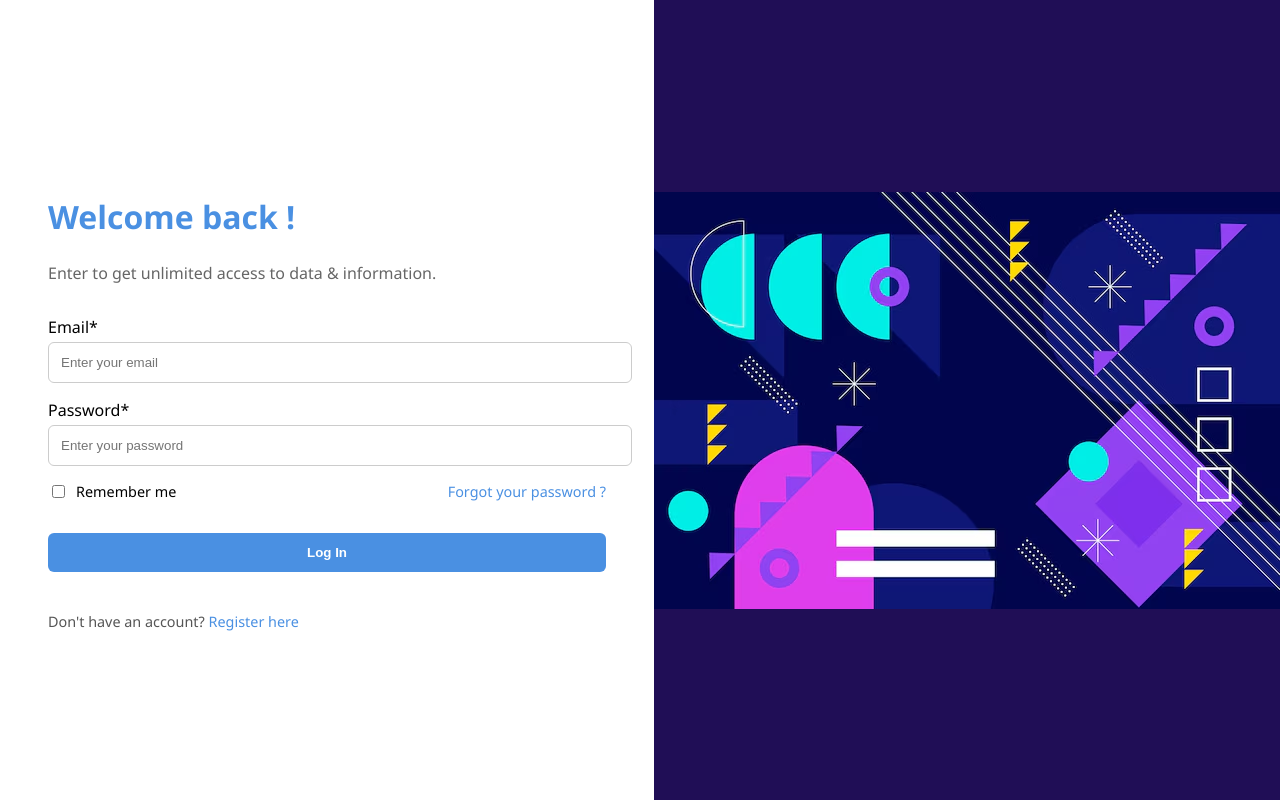
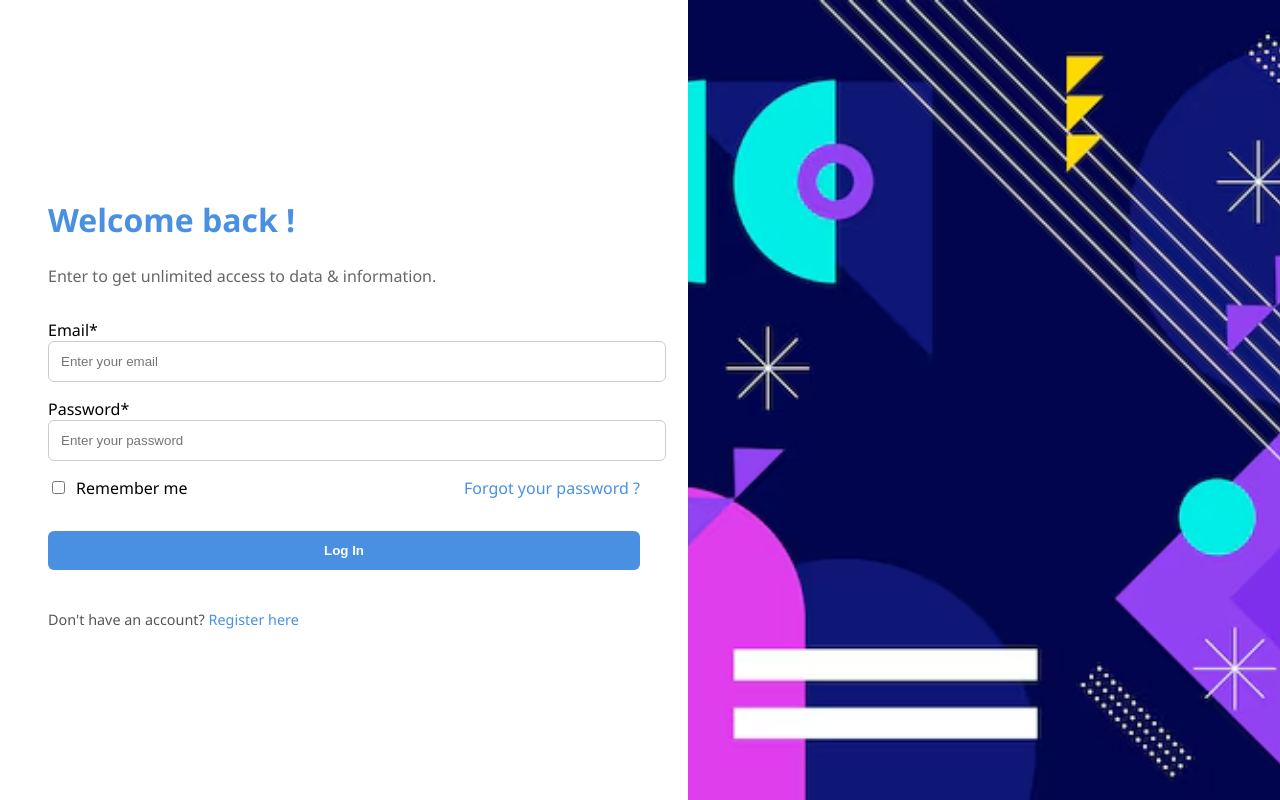
Before and after one commit to KunalCarpenter/LoginPage, a React (Vite) app in the folder loginpage/: page / in a window 1280 px wide. Built offline with nearby package versions, Linux system fonts and the light colour scheme.

Commit message:
final commit

```diff
--- a/loginpage/src/components/Login/Login.module.scss
+++ b/loginpage/src/components/Login/Login.module.scss
@@ -1,4 +1,4 @@
-// @import '@/styles/variables';
+//@import '@/styles/variables';
 
 .wrapper {
   display: flex;
@@ -12,38 +12,38 @@
 
 .leftPanel {
   flex: 1;
-  padding: 3rem;
+  padding:  3rem;
+  background-color: #fff;
   display: flex;
   flex-direction: column;
   justify-content: center;
-  background-color: #fff;
-
-  image {
-    width: 100%;
-    height: 100vh;
-    object-fit: cover;
-  }
 }
 
 .rightPanel {
-
   flex: 1;
   background-color: #200e56;
   display: flex;
+  align-items: center;
   justify-content: center;
-  align-items: center;
+}
+
+.image {
+  width: 100%;
+  height: 100vh;
+  object-fit: cover;
 }
 
 .title {
   font-size: 2rem;
   font-weight: 600;
+  color: var(--primary);
   margin-bottom: 0.5rem;
-  color: var(--primary);
 }
 
 .subtitle {
+  color: #666;
   margin-bottom: 2rem;
-  color: #666;
+
 }
 
 .form {
@@ -53,10 +53,10 @@
 }
 
 .formGroup label {
-  display: block;
   font-weight: 500;
   margin-bottom: 0.25rem;
 }
+
 
 .input {
   padding: 0.75rem;
@@ -68,14 +68,7 @@
 .error {
   color: var(--danger);
   font-size: 0.85rem;
-  margin-top: 0.25rem;
-}
-
-.checkboxLabel {
-  display: flex;
-  align-items: center;
-  gap: 0.5rem;
-  font-size: 0.9rem;
+  margin-top: 0.3rem;
 }
 
 .row {
@@ -85,33 +78,41 @@
   margin-bottom: 1rem;
 }
 
+.checkboxLabel {
+  display: flex;
+  align-items: center;
+  gap: 0.5rem;
+}
+
 .link {
-  font-size: 0.9rem;
+
   color: var(--primary);
   text-decoration: none;
 
-  &:hover {
+
+}
+.link:hover {
     text-decoration: underline;
   }
-}
 
 .button {
-  padding: 0.75rem;
   background-color: var(--primary);
   color: white;
+  padding: 0.75rem;
+  font-weight: 600;
   border: none;
   border-radius: 6px;
-  font-weight: 600;
   cursor: pointer;
 
-  &:hover {
+
+}
+.button:hover {
     background-color: darken(#4a90e2, 10%);
   }
-}
 
 .footerText {
+  font-size: 0.9rem;
   margin-top: 1.5rem;
-  font-size: 0.9rem;
   color: #555;
 
   a {
@@ -119,8 +120,9 @@
     font-weight: 500;
     text-decoration: none;
 
-    &:hover {
+
+  }
+  a:hover {
       text-decoration: underline;
     }
-  }
 }
--- a/loginpage/src/components/Login/Login.tsx
+++ b/loginpage/src/components/Login/Login.tsx
@@ -4,20 +4,18 @@ import * as Yup from 'yup';
 import styles from './Login.module.scss';
 import backgroundImg from '../../assets/login-background.png';
 
-const LoginSchema = Yup.object().shape({
+const LoginSchema = Yup.object({
   email: Yup.string()
-    .email('Invalid email format')
-    .matches(/\.[a-zA-Z]{2,}$/, 'Must end with .com, .in, etc.')
+    .email('Invalid email')
     .required('Required'),
   password: Yup.string()
-    .min(8, 'Password must be at least 8 characters')
+    .min(8, 'Too short')
     .required('Required'),
 });
 
 const Login: React.FC = () => {
   return (
     <div className={styles.wrapper}>
-
       <div className={styles.leftPanel}>
         <h2 className={styles.title}>Welcome back !</h2>
         <p className={styles.subtitle}>
@@ -26,11 +24,8 @@ const Login: React.FC = () => {
         <Formik
           initialValues={{ email: '', password: '' }}
           validationSchema={LoginSchema}
-          onSubmit={(values) => {
-            console.log(values);
-          }}
+          onSubmit={() => {}}
         >
-          {() => (
           <Form className={styles.form}>
             <div className={styles.formGroup}>
                 <label htmlFor="email">Email<span>*</span></label>
@@ -57,11 +52,10 @@ const Login: React.FC = () => {
                 Don't have an account? <a href="#">Register here</a>
             </div>
           </Form>
-          )}
         </Formik>
       </div>
       <div className={styles.rightPanel}>
-        <img src={backgroundImg} alt="Login Visual" className={styles.image} />
+        <img src={backgroundImg} className={styles.image} />
       </div>
     </div>
   );
```
Lines whose indentation alone changed are shown as unchanged.
